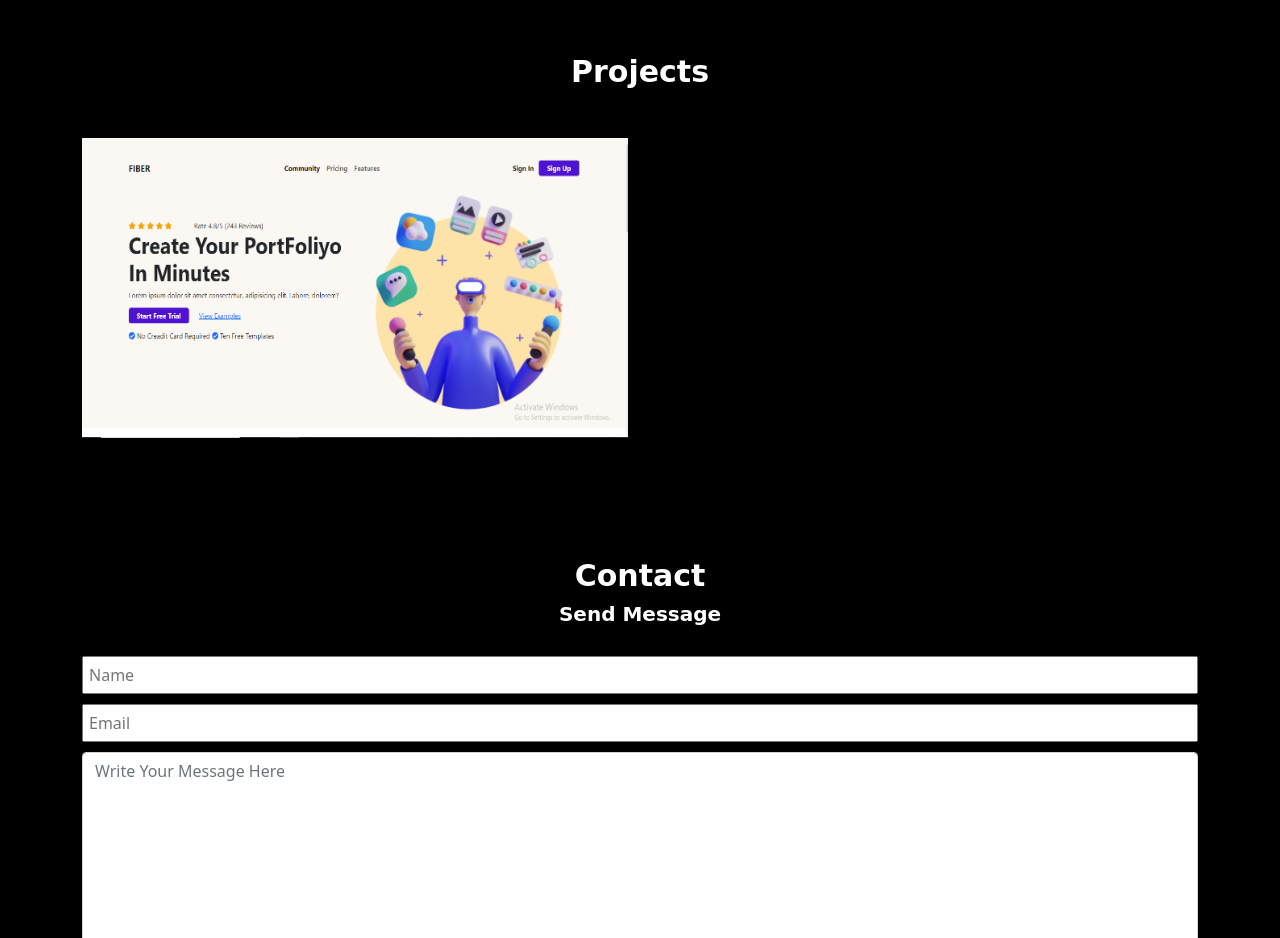
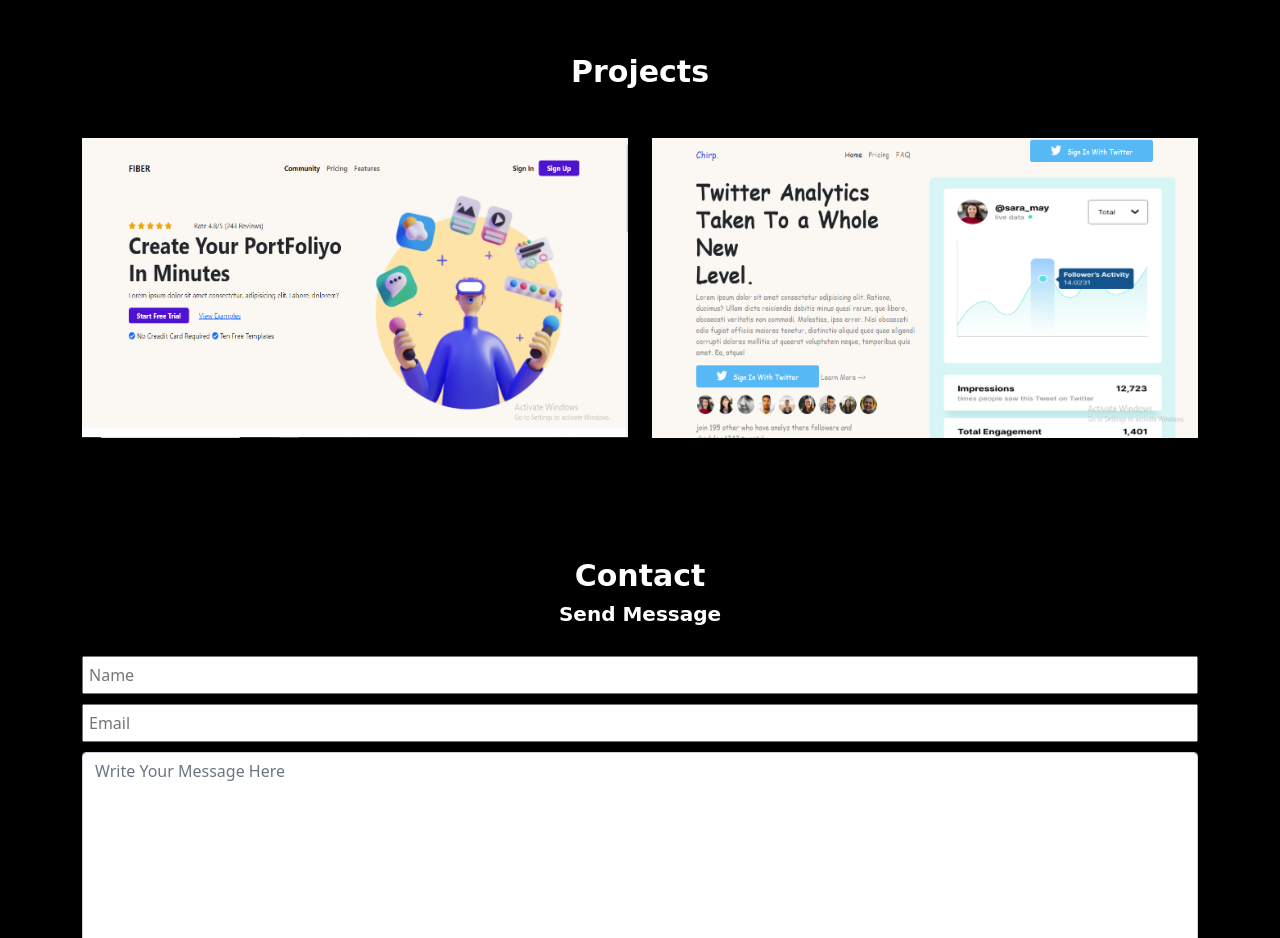
Before and after one commit to Anasiqbal808/profile, a plain HTML site: page index.html in a window 1280 px wide. Shown: the part 1660-2598 px from the top of the page. Drawn offline with nearby package versions, Linux system fonts and the light colour scheme; files whose address does not match are found by name.

Commit message:
Update style.css

```diff
--- a/style.css
+++ b/style.css
@@ -292,7 +292,7 @@ footer .new5 i:hover
 }
 .new10
 {
-    background-image:url(../img/chrip.png);
+    background-image:url(./chrip.png);
     background-repeat: no-repeat;
     background-size: 100% 100%;
     min-height:300px ;
```
